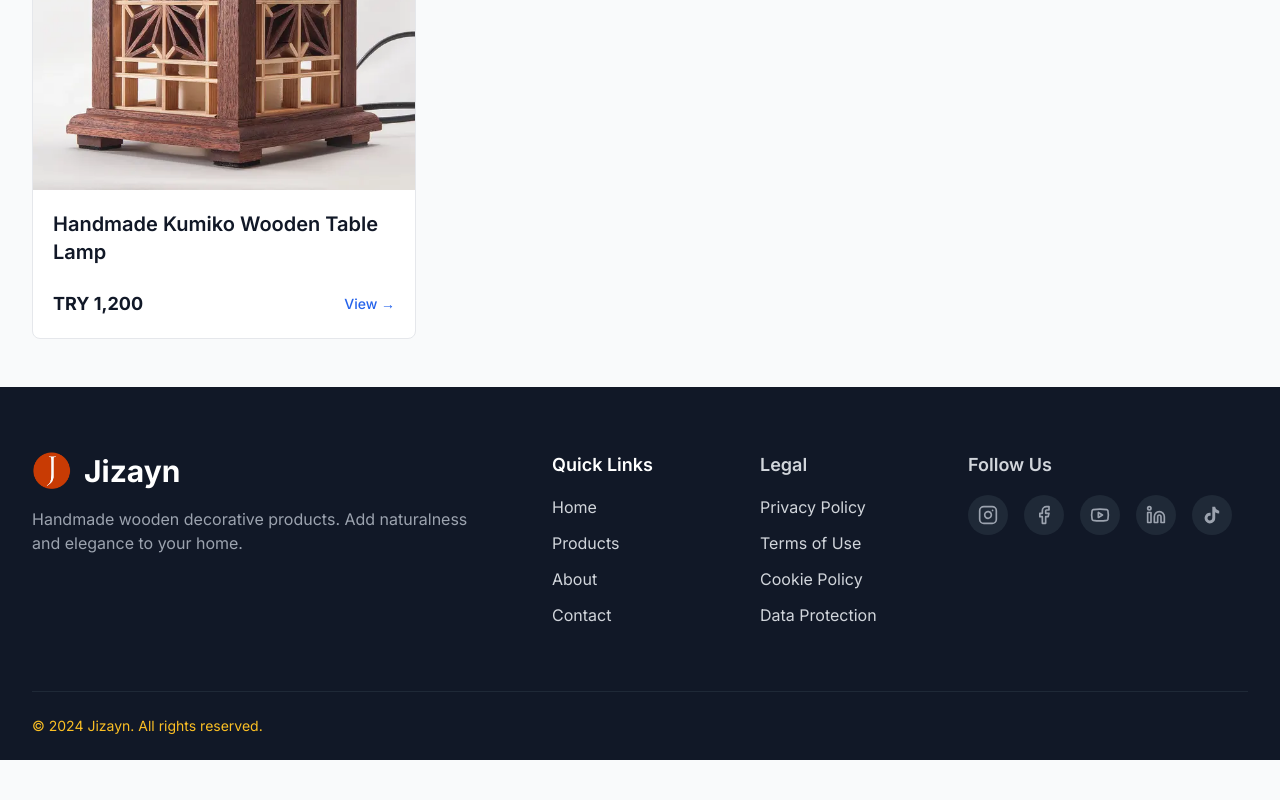
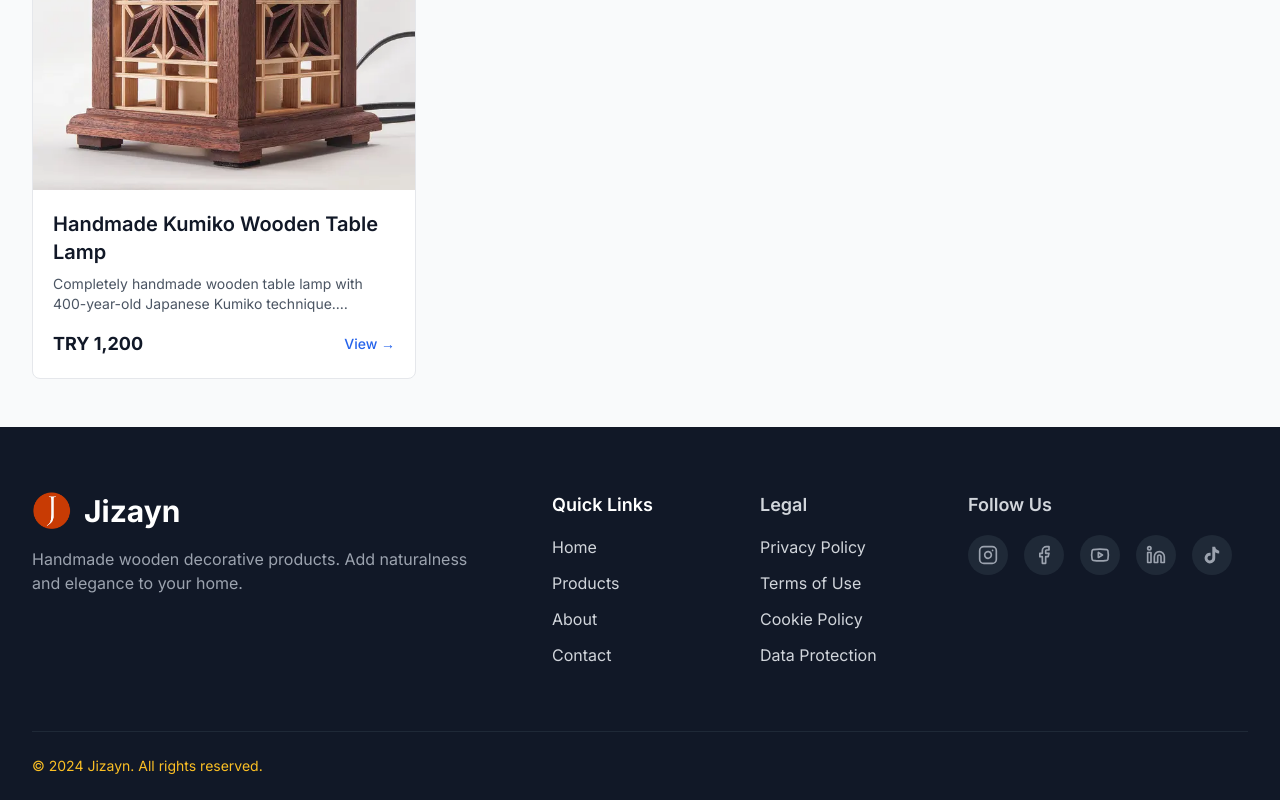
Before and after one commit to jizayntr-sys/Jizayn, a Next.js app: page /en/products in a window 1280 px wide. Shown: the part 629-1429 px from the top of the page. Before the commit the page ends 1389 px from the top, so only its background shows below. Built offline with nearby package versions, Linux system fonts and the light colour scheme.

Commit message:
Add product description for schema.org validation

```diff
--- a/data/products.ts
+++ b/data/products.ts
@@ -21,7 +21,7 @@ export const products: Product[] = [
       tr: {
         slug: 'kumiko-ahsap-masa-lambasi',
         name: 'El Yapımı Kumiko Ahşap Masa Lambası',
-        description: '', // Styled sections will be in page.tsx
+        description: '400 yıllık Japon Kumiko tekniği ile tamamen el yapımı ahşap masa lambası. Yapıştırıcısız geleneksel ahşap işçiliği, geometrik desenler ve LED aydınlatma ile eşsiz bir dekorasyon ürünü. Masif maun ve çam ağacından üretilen lamba, geometrik desenlerin arasından süzülen ışıkla büyüleyici gölge oyunları yaratır.',
         images: [
           {
             url: '/images/products/Kumiko/ElyapimiKumikomasalambasi.webp',
@@ -94,7 +94,7 @@ export const products: Product[] = [
       en: {
         slug: 'kumiko-wooden-table-lamp',
         name: 'Handmade Kumiko Wooden Table Lamp',
-        description: '', // Styled sections will be in page.tsx
+        description: 'Completely handmade wooden table lamp with 400-year-old Japanese Kumiko technique. Traditional woodworking without glue, geometric patterns and LED lighting create a unique decoration piece. Made from solid mahogany and pine wood, the lamp creates mesmerizing shadow patterns with light filtering through geometric designs.',
         images: [
           {
             url: '/images/products/Kumiko/ElyapimiKumikomasalambasi.webp',
```
